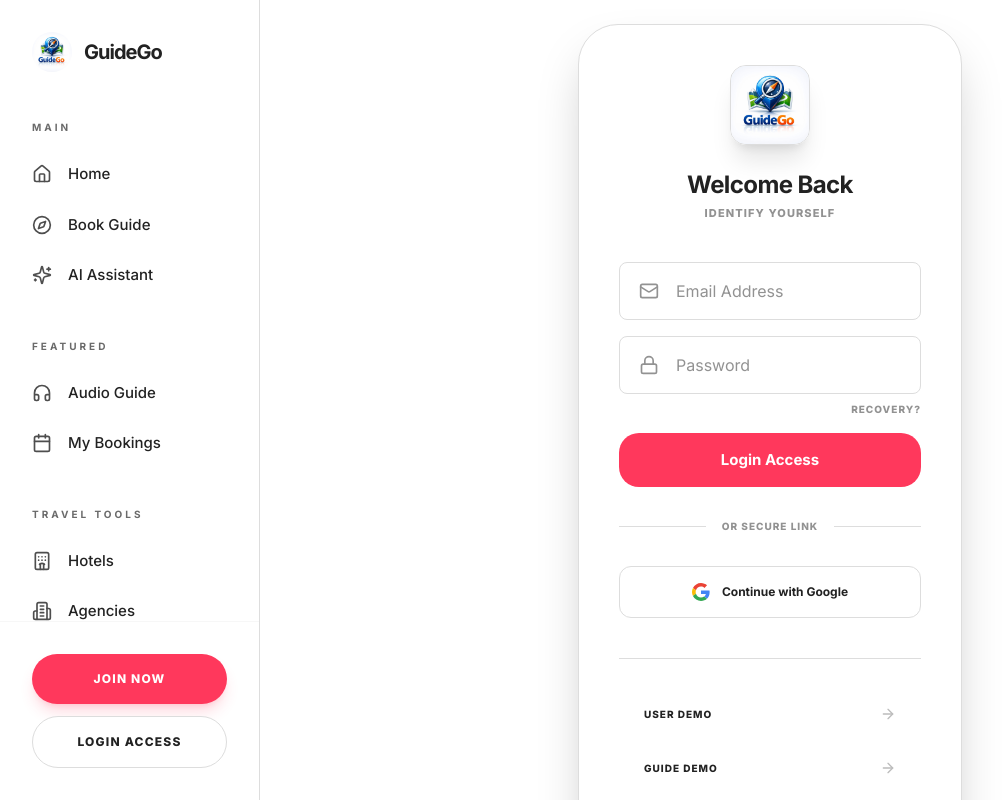
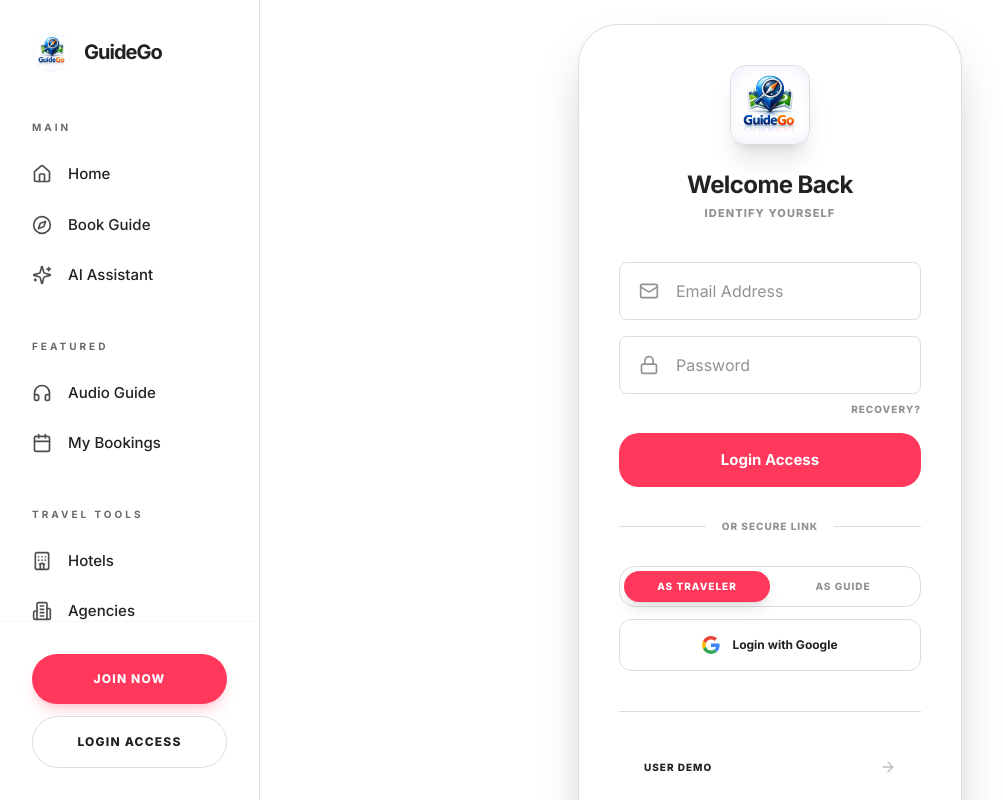
Before and after one commit to bhagyabratagantayat/Guide-Go, a React (Vite) app in the folder frontend/: page /login in a window 1280 px wide. Shown: the top 800 px of the page, without its empty margins (0-1003 px from the left). Built offline with nearby package versions, Linux system fonts and the light colour scheme; no server answers.

Commit message:
feat: enhance Google OAuth with role selection and fix callback logic

```diff
--- a/frontend/src/pages/AuthCallbackPage.jsx
+++ b/frontend/src/pages/AuthCallbackPage.jsx
@@ -1,7 +1,7 @@
 import { useEffect } from 'react';
 import { useNavigate } from 'react-router-dom';
 import { supabase } from '../utils/supabase';
-import axios from 'axios';
+import api from '../utils/api';
 
 export default function AuthCallbackPage() {
   const navigate = useNavigate();
@@ -11,15 +11,17 @@ export default function AuthCallbackPage() {
       if (!session) { navigate('/login'); return; }
 
       const { user } = session;
+      const desiredRole = localStorage.getItem('gg_auth_role') || 'user';
 
       // Sync Supabase user with your MongoDB backend
       try {
-        const res = await axios.post('/api/auth/google-sync', {
+        const res = await api.post('/auth/google-sync', {
           supabaseId: user.id,
           email: user.email,
           name: user.user_metadata?.full_name || user.email.split('@')[0],
           avatar: user.user_metadata?.avatar_url || '',
-          provider: 'google'
+          provider: 'google',
+          role: desiredRole
         });
 
         // Store JWT from your backend (same as normal login)
--- a/frontend/src/pages/Login.jsx
+++ b/frontend/src/pages/Login.jsx
@@ -18,6 +18,7 @@ const GoogleIcon = () => (
 const Login = () => {
   const [email, setEmail] = useState('');
   const [password, setPassword] = useState('');
+  const [authRole, setAuthRole] = useState('user');
   const { login } = useAuth();
   const navigate = useNavigate();
   const location = useLocation();
@@ -42,6 +43,9 @@ const Login = () => {
   };
 
   const handleGoogleLogin = async () => {
+    // Store the desired role in localStorage so we can retrieve it after the redirect
+    localStorage.setItem('gg_auth_role', authRole);
+
     const { error } = await supabase.auth.signInWithOAuth({
       provider: 'google',
       options: {
@@ -132,12 +136,30 @@ const Login = () => {
           <div className="flex-1 h-[1px] bg-[var(--border-color)]" />
         </div>
 
-        <button
-          onClick={handleGoogleLogin}
-          className="w-full py-4 bg-[var(--bg-card-hover)] border border-[var(--border-color)] rounded-[var(--radius-md)] text-[var(--text-primary)] text-[12px] font-bold flex items-center justify-center gap-3 hover:bg-[var(--bg-base)] transition-all"
-        >
-          <GoogleIcon /> Continue with Google
-        </button>
+        <div className="flex flex-col gap-3">
+          <div className="flex bg-[var(--bg-card-hover)] p-1 rounded-2xl border border-[var(--border-color)]">
+            <button
+              type="button"
+              onClick={() => setAuthRole('user')}
+              className={`flex-1 py-2 text-[10px] font-black uppercase tracking-widest rounded-xl transition-all ${authRole === 'user' ? 'bg-[#ff385c] text-white shadow-lg' : 'text-[var(--text-muted)]'}`}
+            >
+              As Traveler
+            </button>
+            <button
+              type="button"
+              onClick={() => setAuthRole('guide')}
+              className={`flex-1 py-2 text-[10px] font-black uppercase tracking-widest rounded-xl transition-all ${authRole === 'guide' ? 'bg-[#ff385c] text-white shadow-lg' : 'text-[var(--text-muted)]'}`}
+            >
+              As Guide
+            </button>
+          </div>
+          <button
+            onClick={handleGoogleLogin}
+            className="w-full py-4 bg-[var(--bg-card-hover)] border border-[var(--border-color)] rounded-[var(--radius-md)] text-[var(--text-primary)] text-[12px] font-bold flex items-center justify-center gap-3 hover:bg-[var(--bg-base)] transition-all active:scale-[0.98]"
+          >
+            <GoogleIcon /> Login with Google
+          </button>
+        </div>
 
         <div className="mt-10 pt-8 border-t border-[var(--border-color)]">
            <div className="grid grid-cols-1 gap-2">
```
Also changed, not shown: 1 other file (tests, documents, lock files or other folders).
